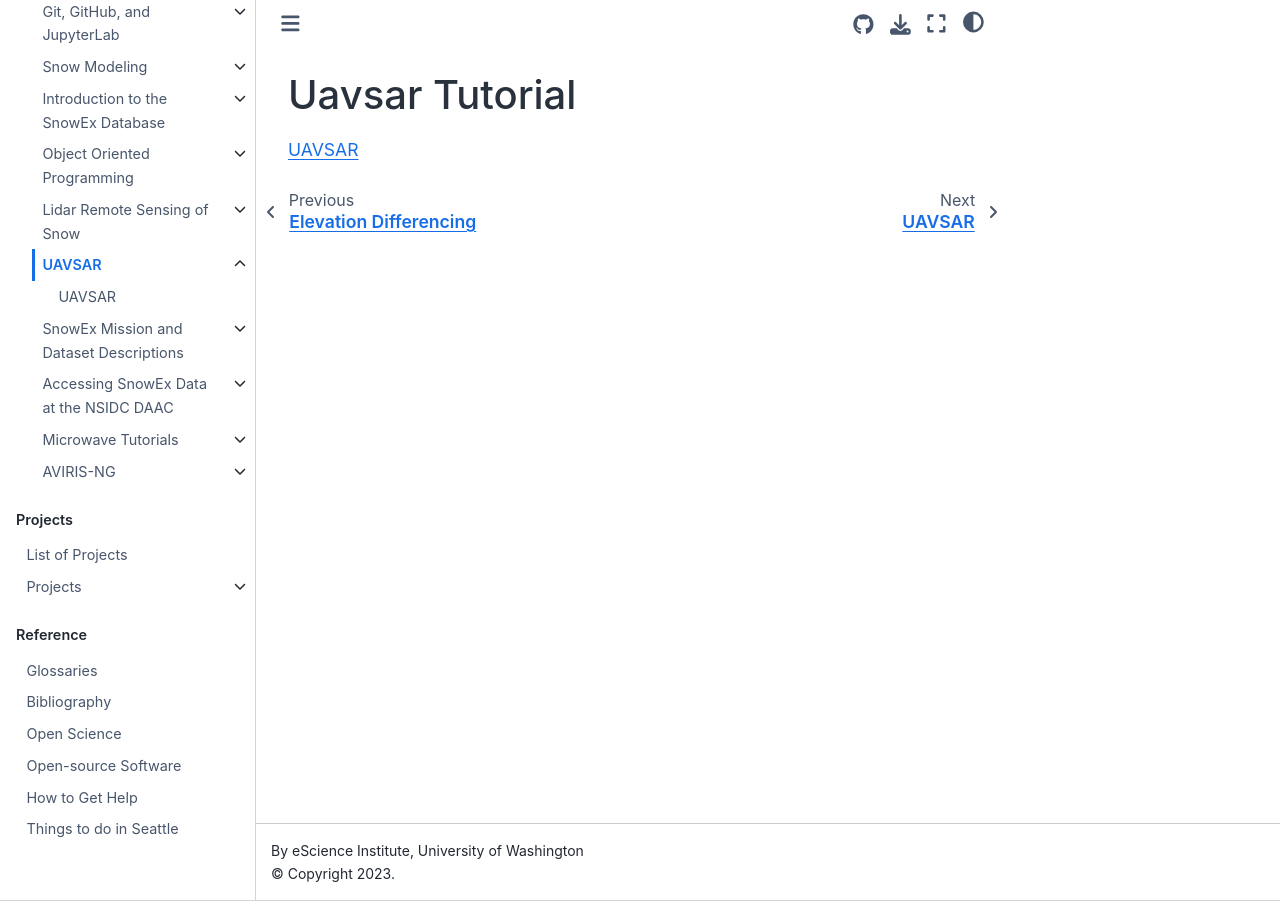
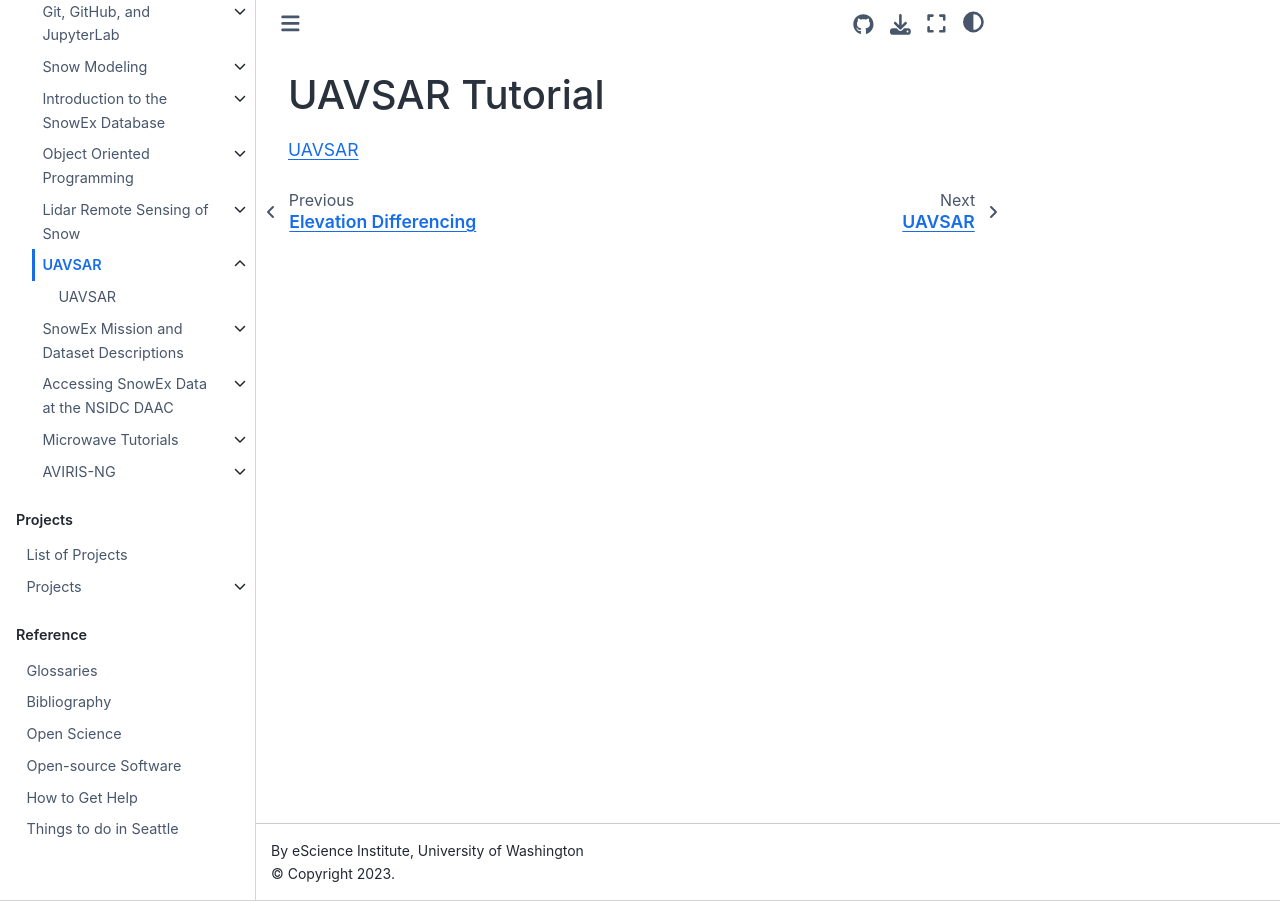
Before and after one commit to snowex-hackweek/website-2022, a Jupyter Book: the page built from book/tutorials/uavsar/index.md, in a window 1280 px wide. Built offline with Jupyter Book 1.0.4 settings and Sphinx 7.4.7 and the Sphinx Book theme 1.1.4, drawn with Linux system fonts in a browser that asks for light colours; pages that are not in the unit, such as notebooks, are missing from menus.

Commit message:
update header

````diff
--- a/book/tutorials/uavsar/index.md
+++ b/book/tutorials/uavsar/index.md
@@ -1,4 +1,4 @@
-# Uavsar Tutorial
+# UAVSAR Tutorial
 
 ```{tableofcontents}
 ```
````
